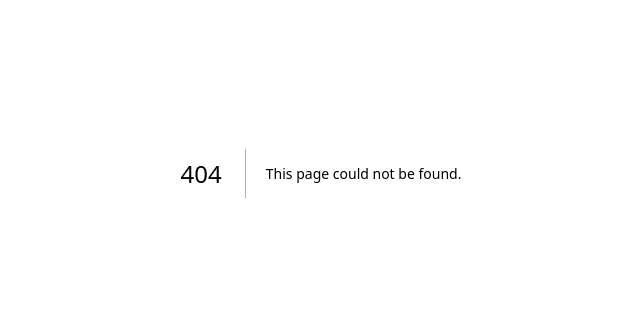
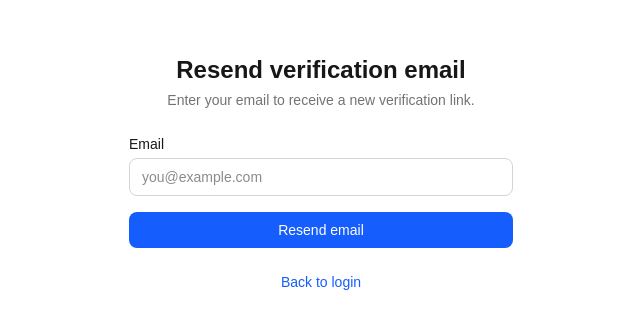
Before and after one commit to surajbuild/Trello-frontend-Next-js-, a Next.js app: page /auth/resend-verification in a window 1280 px wide. Before the commit this address had no page. Shown: the part 227-556 px from the top of the page, without its empty margins (319-959 px from the left). Built offline with nearby package versions, Linux system fonts and the light colour scheme.

Commit message:
feat: add email verification pages and resend endpoint

```diff
--- /dev/null
+++ b/app/api/auth/resend-verification/route.ts
@@ -0,0 +1,38 @@
+import { prisma } from "@/app/db";
+import { NextRequest } from "next/server";
+import { isValidEmail } from "@/lib/auth";
+import { generateVerificationToken } from "@/lib/verification";
+import { sendVerificationEmail } from "@/lib/email";
+
+export async function POST(req: NextRequest) {
+  let body: { email?: unknown };
+
+  try {
+    body = await req.json();
+  } catch {
+    return Response.json({ error: "Invalid JSON body" }, { status: 400 });
+  }
+
+  const email = typeof body.email === "string" ? body.email.trim().toLowerCase() : "";
+
+  if (!isValidEmail(email)) {
+    return Response.json({ error: "A valid email is required" }, { status: 400 });
+  }
+
+  try {
+    const user = await prisma.user.findUnique({ where: { email } });
+
+    // Always return success to prevent email enumeration
+    if (!user || user.emailVerified) {
+      return Response.json({ message: "If an account exists, a verification email was sent." });
+    }
+
+    const token = await generateVerificationToken(user.id);
+    await sendVerificationEmail(user.email, user.name, token);
+
+    return Response.json({ message: "If an account exists, a verification email was sent." });
+  } catch (error) {
+    console.error("Error resending verification:", error);
+    return Response.json({ error: "Failed to resend verification email" }, { status: 500 });
+  }
+}
--- /dev/null
+++ b/app/auth/resend-verification/page.tsx
@@ -0,0 +1,94 @@
+"use client";
+
+import Link from "next/link";
+import { useRouter, useSearchParams } from "next/navigation";
+import { useState } from "react";
+import axios, { AxiosError } from "axios";
+
+export default function ResendVerificationPage() {
+  const router = useRouter();
+  const searchParams = useSearchParams();
+  const prefillEmail = searchParams.get("email") || "";
+
+  const [email, setEmail] = useState(prefillEmail);
+  const [loading, setLoading] = useState(false);
+  const [message, setMessage] = useState<string | null>(null);
+  const [error, setError] = useState<string | null>(null);
+
+  const handleSubmit = async (e: React.FormEvent) => {
+    e.preventDefault();
+    setLoading(true);
+    setMessage(null);
+    setError(null);
+
+    try {
+      await axios.post("/api/auth/resend-verification", { email });
+      setMessage("Verification email sent! Check your inbox.");
+    } catch (err) {
+      const axiosError = err as AxiosError<{ error?: string }>;
+      setError(axiosError?.response?.data?.error ?? "Failed to resend email. Please try again.");
+    } finally {
+      setLoading(false);
+    }
+  };
+
+  const inputClass =
+    "w-full rounded-lg border border-neutral-300 dark:border-neutral-700 bg-white dark:bg-neutral-900 px-3 py-2 text-sm outline-none focus:ring-2 focus:ring-blue-500";
+
+  return (
+    <div className="flex min-h-full flex-1 items-center justify-center p-4">
+      <div className="w-full max-w-sm">
+        <h1 className="text-2xl font-semibold text-center mb-1">
+          Resend verification email
+        </h1>
+        <p className="text-sm text-neutral-500 dark:text-neutral-400 text-center mb-6">
+          Enter your email to receive a new verification link.
+        </p>
+
+        <form onSubmit={handleSubmit} className="space-y-4">
+          <div>
+            <label className="block text-sm font-medium mb-1" htmlFor="email">
+              Email
+            </label>
+            <input
+              id="email"
+              type="email"
+              className={inputClass}
+              value={email}
+              onChange={(e) => setEmail(e.target.value)}
+              placeholder="you@example.com"
+              autoComplete="email"
+              required
+            />
+          </div>
+
+          {message && (
+            <p className="rounded-md bg-green-50 dark:bg-green-950/40 px-3 py-2 text-sm text-green-600 dark:text-green-400">
+              {message}
+            </p>
+          )}
+
+          {error && (
+            <p className="rounded-md bg-red-50 dark:bg-red-950/40 px-3 py-2 text-sm text-red-600 dark:text-red-400">
+              {error}
+            </p>
+          )}
+
+          <button
+            type="submit"
+            disabled={loading}
+            className="w-full rounded-lg bg-blue-600 hover:bg-blue-700 text-white py-2 text-sm font-medium disabled:opacity-60"
+          >
+            {loading ? "Sending..." : "Resend email"}
+          </button>
+        </form>
+
+        <p className="mt-6 text-center text-sm text-neutral-500 dark:text-neutral-400">
+          <Link href="/login" className="text-blue-600 hover:underline">
+            Back to login
+          </Link>
+        </p>
+      </div>
+    </div>
+  );
+}
--- /dev/null
+++ b/app/auth/verify-email/page.tsx
@@ -0,0 +1,52 @@
+"use client";
+
+import Link from "next/link";
+import { useSearchParams } from "next/navigation";
+import { Suspense } from "react";
+
+function VerifyEmailContent() {
+  const searchParams = useSearchParams();
+  const email = searchParams.get("email");
+
+  return (
+    <div className="flex min-h-full flex-1 items-center justify-center p-4">
+      <div className="w-full max-w-sm text-center">
+        <h1 className="text-2xl font-semibold mb-4">Check your email</h1>
+        <p className="text-neutral-500 dark:text-neutral-400 mb-2">
+          We&apos;ve sent a verification link to
+        </p>
+        {email && (
+          <p className="font-medium text-neutral-900 dark:text-neutral-100 mb-6">
+            {email}
+          </p>
+        )}
+        {!email && (
+          <p className="text-neutral-500 dark:text-neutral-400 mb-6">
+            your email address.
+          </p>
+        )}
+        <p className="text-sm text-neutral-500 dark:text-neutral-400 mb-6">
+          Click the link in the email to verify your account. The link expires in 24 hours.
+        </p>
+        <Link
+          href="/login"
+          className="inline-block rounded-lg bg-blue-600 hover:bg-blue-700 text-white px-4 py-2 text-sm font-medium"
+        >
+          Go to Login
+        </Link>
+      </div>
+    </div>
+  );
+}
+
+export default function VerifyEmailPage() {
+  return (
+    <Suspense fallback={
+      <div className="flex min-h-full flex-1 items-center justify-center p-4">
+        <p className="text-neutral-500">Loading...</p>
+      </div>
+    }>
+      <VerifyEmailContent />
+    </Suspense>
+  );
+}
--- /dev/null
+++ b/app/auth/verify/page.tsx
@@ -0,0 +1,67 @@
+import { verifyEmailToken } from "@/lib/verification";
+import Link from "next/link";
+
+interface VerifyPageProps {
+  searchParams: Promise<{ token?: string }>;
+}
+
+export default async function VerifyPage({ searchParams }: VerifyPageProps) {
+  const { token } = await searchParams;
+
+  if (!token) {
+    return (
+      <div className="flex min-h-full flex-1 items-center justify-center p-4">
+        <div className="w-full max-w-sm text-center">
+          <h1 className="text-2xl font-semibold mb-4">Invalid Link</h1>
+          <p className="text-neutral-500 dark:text-neutral-400 mb-6">
+            This verification link is invalid or missing a token.
+          </p>
+          <Link
+            href="/signup"
+            className="inline-block rounded-lg bg-blue-600 hover:bg-blue-700 text-white px-4 py-2 text-sm font-medium"
+          >
+            Sign up again
+          </Link>
+        </div>
+      </div>
+    );
+  }
+
+  const userId = await verifyEmailToken(token);
+
+  if (!userId) {
+    return (
+      <div className="flex min-h-full flex-1 items-center justify-center p-4">
+        <div className="w-full max-w-sm text-center">
+          <h1 className="text-2xl font-semibold mb-4">Verification Failed</h1>
+          <p className="text-neutral-500 dark:text-neutral-400 mb-6">
+            This verification link has expired or is invalid.
+          </p>
+          <Link
+            href="/login"
+            className="inline-block rounded-lg bg-blue-600 hover:bg-blue-700 text-white px-4 py-2 text-sm font-medium"
+          >
+            Go to Login
+          </Link>
+        </div>
+      </div>
+    );
+  }
+
+  return (
+    <div className="flex min-h-full flex-1 items-center justify-center p-4">
+      <div className="w-full max-w-sm text-center">
+        <h1 className="text-2xl font-semibold mb-4">Email Verified!</h1>
+        <p className="text-neutral-500 dark:text-neutral-400 mb-6">
+          Your email has been verified successfully. You can now log in.
+        </p>
+        <Link
+          href="/login"
+          className="inline-block rounded-lg bg-blue-600 hover:bg-blue-700 text-white px-4 py-2 text-sm font-medium"
+        >
+          Log in
+        </Link>
+      </div>
+    </div>
+  );
+}
```
